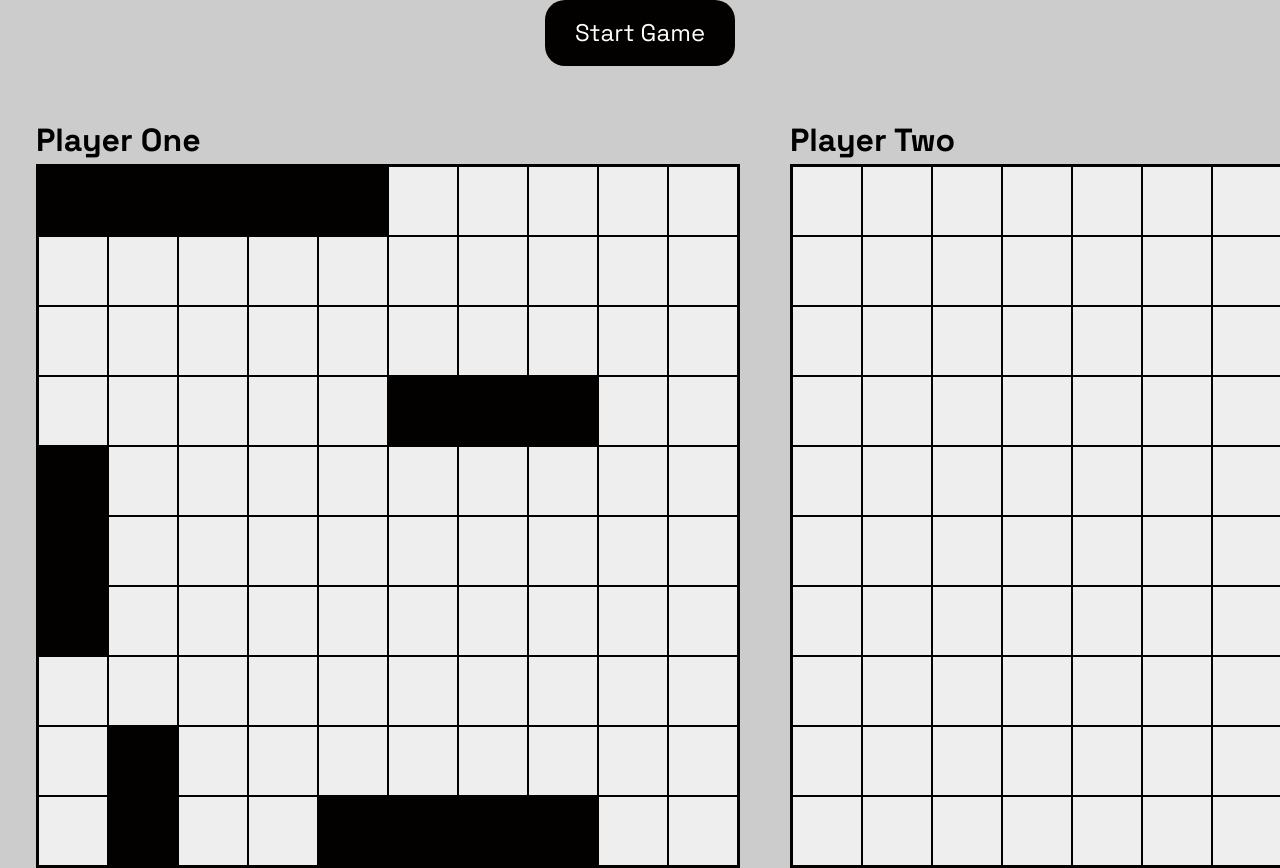
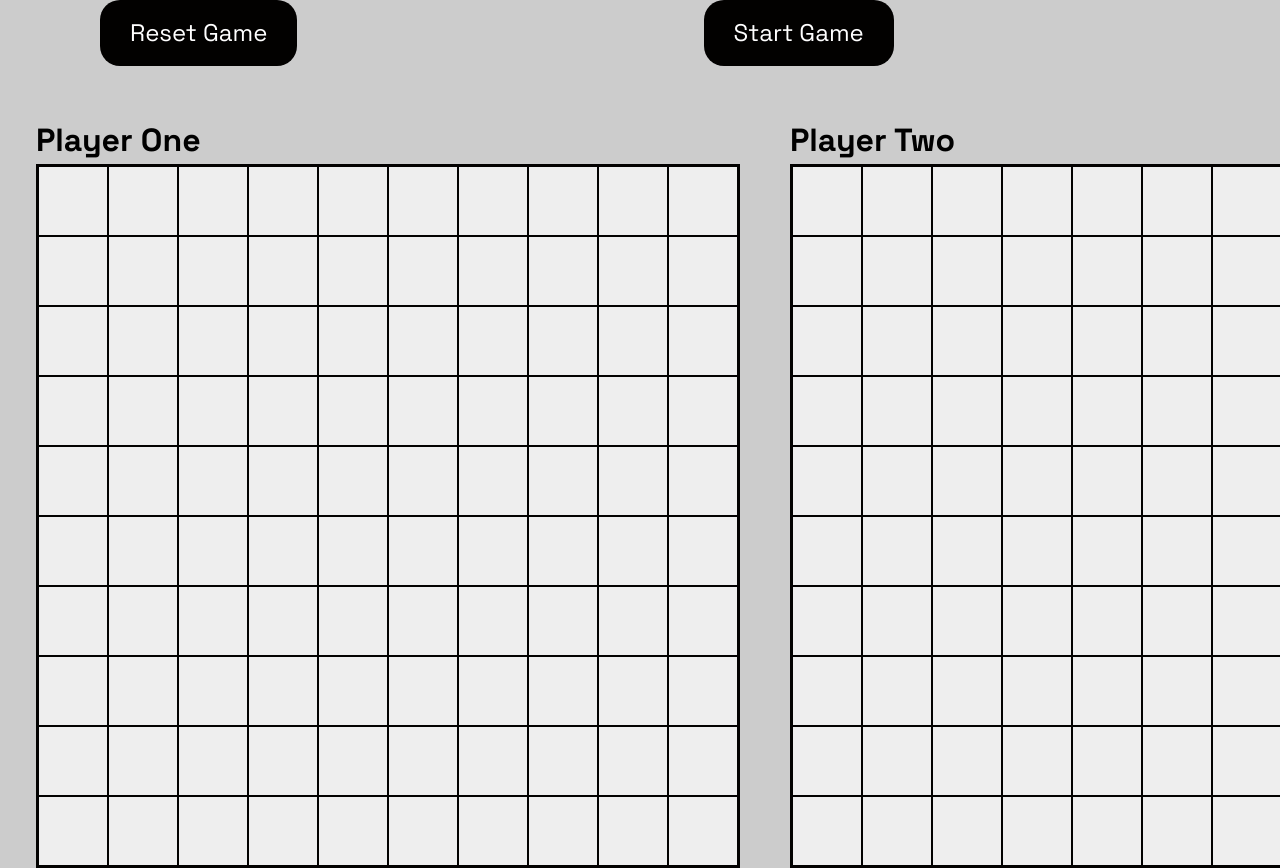
Before and after one commit to devoid-of-thought/odin-battleship, a website built with webpack: page src/template.html in a window 1280 px wide. Shown: the top 868 px of the page. Built offline with nearby package versions, Linux system fonts and the light colour scheme.

Commit message:
Refactor game setup; remove random ship placement, add reset button, and enhance button layout in UI

```diff
--- a/src/index.js
+++ b/src/index.js
@@ -8,27 +8,6 @@ import { startGame } from "./gameLogic.js";
 const playerOne = Player();
 const playerTwo = computerPlayer();
 
-function placeRandomShips(player) {
-  player.playersShips.forEach((shipObj) => {
-    while (!shipObj.placed) {
-      const x = Math.floor(Math.random() * 10);
-      const y = Math.floor(Math.random() * 10);
-      const rotation = Math.random() < 0.5 ? "0" : "1";
-      const result = player.playersGameboard.placeShip(
-        shipObj.ship,
-        x,
-        y,
-        rotation,
-      );
-      if (result.includes("successfully")) {
-        shipObj.ship.setPosition(x, y, rotation);
-        shipObj.placed = true;
-      }
-    }
-  });
-}
-
-placeRandomShips(playerOne);
 playerTwo.populateComputerBoard();
 
 const domController = createDom(playerOne, playerTwo);
@@ -37,14 +16,13 @@ const startButton = document.createElement("button");
 startButton.textContent = "Start Game";
 startButton.classList.add("btn");
 startButton.id = "start-btn";
-document.body.prepend(startButton);
+document.querySelector(".buttons-container").prepend(startButton);
 
 const resetButton = document.createElement("button");
 resetButton.textContent = "Reset Game";
 resetButton.classList.add("btn");
 resetButton.id = "reset-btn";
-resetButton.style.display = "none";
-document.body.prepend(resetButton);
+document.querySelector(".buttons-container").prepend(resetButton);
 
 startButton.addEventListener("click", () => {
     if (playerOne.playersShips.every(ship => ship.placed)) {
@@ -53,6 +31,7 @@ startButton.addEventListener("click", () => {
         startGame(playerOne, playerTwo, domController);
         startButton.disabled = true;
         startButton.remove();
+        resetButton.style.display = "none";
     } else {
         alert("Please place all your ships before starting the game!");
     }
--- a/src/ship.js
+++ b/src/ship.js
@@ -16,7 +16,6 @@ function Ship(type) {
     x = xPos;
     y = yPos;
     rotation = rot;
-    coordinates = [];
     for (let i = 0; i < length; i++) {
       if (rotation === "0") {
         coordinates.push([x + i, y]);
--- a/src/styles.css
+++ b/src/styles.css
@@ -161,6 +161,22 @@ body{
   background-color: var(--close-background-color);
   border: #020100 solid var(--border-size);
 }
+.buttons-container {
+  display: grid;
+  grid-template-columns: auto 1fr;
+  align-items: center;
+  justify-items: center;
+  gap: 20px;
+  width: 100%;
+}
+#start-btn {
+  max-width: 200px;
+}
+#reset-btn {
+  max-width: 200px;
+    margin-left: 100px;
+
+}
 #ship-list .ship-item {
   background-color: var(--primary-color);
   width: max-content;
--- a/src/template.html
+++ b/src/template.html
@@ -12,7 +12,9 @@
     />
   </head>
   <body>
+    <div class="buttons-container">
 
+    </div>
     <div class="battleship-container">
     <div id="ship-list-container"></div>
     <div class="player-one-container">
```
